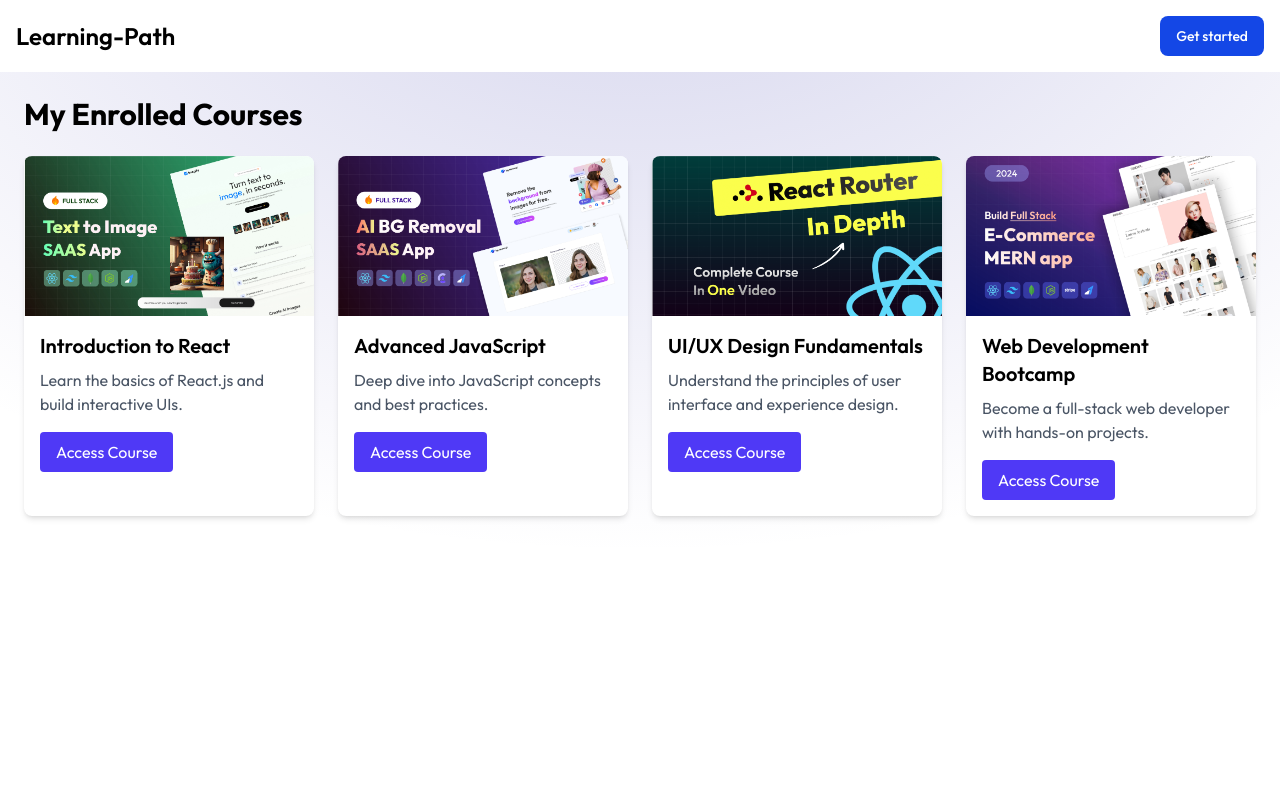
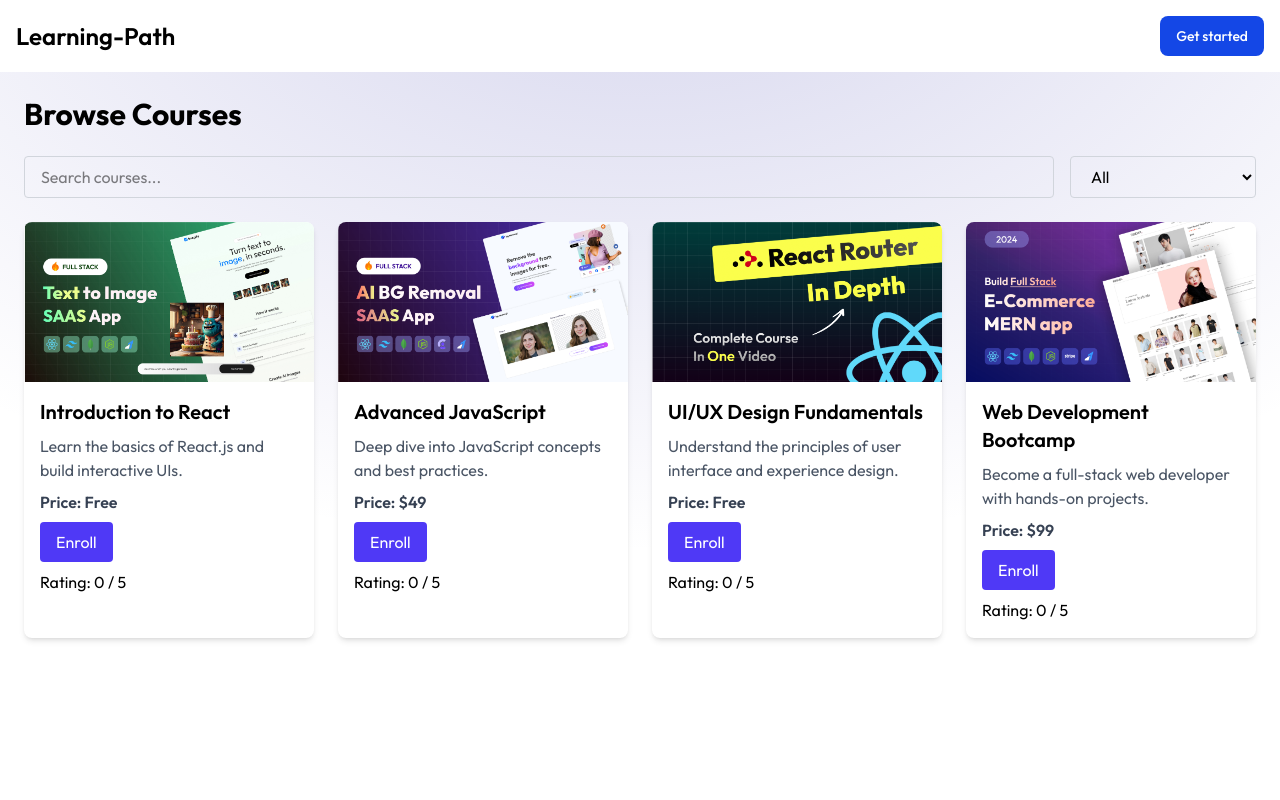
Before and after one commit to Khushalnama/Learning-Path, a React (Vite) app: page /student in a window 1280 px wide. Shown: the top 800 px of the page. Built offline with nearby package versions, Linux system fonts and the light colour scheme.

Commit message:
update student page

```diff
--- a/package.json
+++ b/package.json
@@ -16,6 +16,7 @@
     "rc-progress": "^4.0.0",
     "react": "^19.0.0",
     "react-dom": "^19.0.0",
+    "react-player": "^2.16.0",
     "react-router-dom": "^7.5.3",
     "react-simple-star-rating": "^5.1.7",
     "react-youtube": "^10.1.0",
--- a/src/Pages/Student.jsx
+++ b/src/Pages/Student.jsx
@@ -1,59 +1,314 @@
-import React from 'react';
+import React, { useState, useEffect } from 'react';
+import ReactPlayer from 'react-player';
 import course1 from '../assets/course_1.png';
 import course2 from '../assets/course_2.png';
 import course3 from '../assets/course_3.png';
 import course4 from '../assets/course_4.png';
 
-const courses = [
+const allCourses = [
   {
     id: 1,
     title: 'Introduction to React',
     image: course1,
     description: 'Learn the basics of React.js and build interactive UIs.',
+    topic: 'React',
+    price: 0,
+    lessons: [
+      { id: 1, title: 'React Basics', videoUrl: 'https://www.youtube.com/watch?v=Ke90Tje7VS0' },
+      { id: 2, title: 'React State', videoUrl: 'https://www.youtube.com/watch?v=35lXWvCuM8o' },
+    ],
   },
   {
     id: 2,
     title: 'Advanced JavaScript',
     image: course2,
     description: 'Deep dive into JavaScript concepts and best practices.',
+    topic: 'JavaScript',
+    price: 49,
+    lessons: [
+      { id: 1, title: 'Closures', videoUrl: 'https://www.youtube.com/watch?v=1JsJx1x35c0' },
+      { id: 2, title: 'Async/Await', videoUrl: 'https://www.youtube.com/watch?v=V_Kr9OSfDeU' },
+    ],
   },
   {
     id: 3,
     title: 'UI/UX Design Fundamentals',
     image: course3,
     description: 'Understand the principles of user interface and experience design.',
+    topic: 'Design',
+    price: 0,
+    lessons: [
+      { id: 1, title: 'Design Principles', videoUrl: 'https://www.youtube.com/watch?v=Ovj4hFxko7c' },
+      { id: 2, title: 'User Research', videoUrl: 'https://www.youtube.com/watch?v=Q6p6k0b6v6k' },
+    ],
   },
   {
     id: 4,
     title: 'Web Development Bootcamp',
     image: course4,
     description: 'Become a full-stack web developer with hands-on projects.',
+    topic: 'Web Development',
+    price: 99,
+    lessons: [
+      { id: 1, title: 'HTML & CSS', videoUrl: 'https://www.youtube.com/watch?v=UB1O30fR-EE' },
+      { id: 2, title: 'JavaScript Basics', videoUrl: 'https://www.youtube.com/watch?v=W6NZfCO5SIk' },
+    ],
   },
 ];
 
-const Student = () => {
+const topics = ['All', 'React', 'JavaScript', 'Design', 'Web Development'];
+
+const StudentNew = () => {
+  const [searchTerm, setSearchTerm] = useState('');
+  const [selectedTopic, setSelectedTopic] = useState('All');
+  const [filteredCourses, setFilteredCourses] = useState(allCourses);
+  const [enrolledCourses, setEnrolledCourses] = useState([]);
+  const [selectedCourse, setSelectedCourse] = useState(null);
+  const [currentLesson, setCurrentLesson] = useState(null);
+  const [lessonProgress, setLessonProgress] = useState({});
+  const [comments, setComments] = useState({});
+  const [ratings, setRatings] = useState({});
+
+  useEffect(() => {
+    let filtered = allCourses;
+
+    if (selectedTopic !== 'All') {
+      filtered = filtered.filter((course) => course.topic === selectedTopic);
+    }
+
+    if (searchTerm.trim() !== '') {
+      filtered = filtered.filter((course) =>
+        course.title.toLowerCase().includes(searchTerm.toLowerCase())
+      );
+    }
+
+    setFilteredCourses(filtered);
+  }, [searchTerm, selectedTopic]);
+
+  const handleEnroll = (course) => {
+    if (!enrolledCourses.find((c) => c.id === course.id)) {
+      setEnrolledCourses([...enrolledCourses, course]);
+      alert(`Enrolled in course: ${course.title}`);
+    } else {
+      alert(`Already enrolled in course: ${course.title}`);
+    }
+  };
+
+  const handleSelectCourse = (course) => {
+    setSelectedCourse(course);
+    setCurrentLesson(course.lessons[0]);
+  };
+
+  const handleLessonComplete = (lessonId) => {
+    setLessonProgress((prev) => ({ ...prev, [lessonId]: true }));
+  };
+
+  const handleAddComment = (lessonId, comment) => {
+    setComments((prev) => {
+      const lessonComments = prev[lessonId] || [];
+      return { ...prev, [lessonId]: [...lessonComments, comment] };
+    });
+  };
+
+  const handleRateCourse = (courseId, rating) => {
+    setRatings((prev) => ({ ...prev, [courseId]: rating }));
+  };
+
   return (
     <div className="p-6 max-w-7xl mx-auto">
-      <h1 className="text-3xl font-bold mb-6">My Enrolled Courses</h1>
+      <h1 className="text-3xl font-bold mb-6">Browse Courses</h1>
+
+      {/* Filters */}
+      <div className="flex flex-wrap gap-4 mb-6">
+        <input
+          type="text"
+          placeholder="Search courses..."
+          value={searchTerm}
+          onChange={(e) => setSearchTerm(e.target.value)}
+          className="border border-gray-300 rounded px-4 py-2 flex-grow"
+        />
+        <select
+          value={selectedTopic}
+          onChange={(e) => setSelectedTopic(e.target.value)}
+          className="border border-gray-300 rounded px-4 py-2"
+        >
+          {topics.map((topic) => (
+            <option key={topic} value={topic}>
+              {topic}
+            </option>
+          ))}
+        </select>
+      </div>
+
+      {/* Course List */}
       <div className="grid grid-cols-1 sm:grid-cols-2 md:grid-cols-3 lg:grid-cols-4 gap-6">
-        {courses.map((course) => (
-          <div key={course.id} className="bg-white rounded-lg shadow-md overflow-hidden hover:shadow-xl transition-shadow duration-300">
-            <img src={course.image} alt={course.title} className="w-full h-40 object-cover" />
-            <div className="p-4">
-              <h2 className="text-xl font-semibold mb-2">{course.title}</h2>
-              <p className="text-gray-600 mb-4">{course.description}</p>
-              <button
-                className="bg-indigo-600 text-white px-4 py-2 rounded hover:bg-indigo-700 transition-colors duration-300"
-                onClick={() => alert(`Accessing course: ${course.title}`)}
-              >
-                Access Course
-              </button>
+        {filteredCourses.map((course) => {
+          const isEnrolled = enrolledCourses.find((c) => c.id === course.id);
+          const rating = ratings[course.id] || 0;
+          return (
+            <div
+              key={course.id}
+              className="bg-white rounded-lg shadow-md overflow-hidden hover:shadow-xl transition-shadow duration-300"
+            >
+              <img src={course.image} alt={course.title} className="w-full h-40 object-cover" />
+              <div className="p-4">
+                <h2 className="text-xl font-semibold mb-2">{course.title}</h2>
+                <p className="text-gray-600 mb-2">{course.description}</p>
+                <p className="text-gray-700 font-semibold mb-2">
+                  Price: {course.price === 0 ? 'Free' : `$${course.price}`}
+                </p>
+                <button
+                  className={`px-4 py-2 rounded text-white ${
+                    isEnrolled ? 'bg-gray-400 cursor-not-allowed' : 'bg-indigo-600 hover:bg-indigo-700'
+                  } transition-colors duration-300`}
+                  onClick={() => handleEnroll(course)}
+                  disabled={isEnrolled}
+                >
+                  {isEnrolled ? 'Enrolled' : 'Enroll'}
+                </button>
+                {isEnrolled && (
+                  <button
+                    className="mt-2 px-4 py-2 rounded bg-green-600 text-white hover:bg-green-700 transition-colors duration-300"
+                    onClick={() => handleSelectCourse(course)}
+                  >
+                    Start Learning
+                  </button>
+                )}
+                <div className="mt-2">
+                  <p>Rating: {rating} / 5</p>
+                </div>
+              </div>
             </div>
+          );
+        })}
+      </div>
+
+      {/* Course Player and Details */}
+      {selectedCourse && currentLesson && (
+        <div className="mt-10 bg-white p-6 rounded shadow">
+          <h2 className="text-2xl font-bold mb-4">{selectedCourse.title}</h2>
+          <h3 className="text-xl mb-2">{currentLesson.title}</h3>
+          <ReactPlayer
+            url={currentLesson.videoUrl}
+            controls
+            width="100%"
+            height="360px"
+            onEnded={() => handleLessonComplete(currentLesson.id)}
+          />
+          <div className="mt-4">
+            <h4 className="font-semibold mb-2">Lessons Progress</h4>
+            <ul>
+              {selectedCourse.lessons.map((lesson) => (
+                <li key={lesson.id} className="flex items-center mb-1">
+                  <input
+                    type="checkbox"
+                    checked={!!lessonProgress[lesson.id]}
+                    readOnly
+                    className="mr-2"
+                  />
+                  {lesson.title}
+                </li>
+              ))}
+            </ul>
           </div>
+
+          {/* Comments Section */}
+          <CommentsSection
+            lessonId={currentLesson.id}
+            comments={comments[currentLesson.id] || []}
+            onAddComment={handleAddComment}
+          />
+
+          {/* Rating Section */}
+          <RatingSection
+            courseId={selectedCourse.id}
+            rating={ratings[selectedCourse.id] || 0}
+            onRate={handleRateCourse}
+          />
+        </div>
+      )}
+    </div>
+  );
+};
+
+const CommentsSection = ({ lessonId, comments, onAddComment }) => {
+  const [commentText, setCommentText] = useState('');
+
+  const handleSubmit = () => {
+    if (commentText.trim() !== '') {
+      onAddComment(lessonId, commentText.trim());
+      setCommentText('');
+    }
+  };
+
+  return (
+    <div className="mt-6">
+      <h4 className="font-semibold mb-2">Comments</h4>
+      <ul className="mb-2 max-h-40 overflow-y-auto border border-gray-300 rounded p-2">
+        {comments.length === 0 && <li>No comments yet.</li>}
+        {comments.map((comment, index) => (
+          <li key={index} className="mb-1 border-b border-gray-200 pb-1">
+            {comment}
+          </li>
+        ))}
+      </ul>
+      <textarea
+        className="w-full border border-gray-300 rounded p-2 mb-2"
+        rows={3}
+        value={commentText}
+        onChange={(e) => setCommentText(e.target.value)}
+        placeholder="Add a comment..."
+      />
+      <button
+        className="px-4 py-2 bg-indigo-600 text-white rounded hover:bg-indigo-700 transition-colors duration-300"
+        onClick={handleSubmit}
+      >
+        Submit Comment
+      </button>
+    </div>
+  );
+};
+
+const RatingSection = ({ courseId, rating, onRate }) => {
+  const [currentRating, setCurrentRating] = useState(rating);
+
+  const handleRatingChange = (newRating) => {
+    setCurrentRating(newRating);
+    onRate(courseId, newRating);
+  };
+
+  return (
+    <div className="mt-6">
+      <h4 className="font-semibold mb-2">Rate this Course</h4>
+      <div className="flex space-x-1">
+        {[1, 2, 3, 4, 5].map((star) => (
+          <Star
+            key={star}
+            filled={star <= currentRating}
+            onClick={() => handleRatingChange(star)}
+          />
         ))}
       </div>
     </div>
   );
 };
 
-export default Student;
+const Star = ({ filled, onClick }) => (
+  <svg
+    onClick={onClick}
+    xmlns="http://www.w3.org/2000/svg"
+    fill={filled ? 'gold' : 'none'}
+    viewBox="0 0 24 24"
+    stroke="gold"
+    strokeWidth={2}
+    className="w-6 h-6 cursor-pointer"
+  >
+    <path
+      strokeLinecap="round"
+      strokeLinejoin="round"
+      d="M11.049 2.927c.3-.921 1.603-.921 1.902 0l1.286 3.957a1 1 0 00.95.69h4.162c.969 0 1.371 1.24.588 1.81l-3.37 2.448a1 1 0 00-.364 1.118l1.287 3.957c.3.921-.755 1.688-1.54 1.118l-3.37-2.448a1 1 0 00-1.175 0l-3.37 2.448c-.784.57-1.838-.197-1.539-1.118l1.287-3.957a1 1 0 00-.364-1.118L2.98 9.384c-.783-.57-.38-1.81.588-1.81h4.162a1 1 0 00.95-.69l1.286-3.957z"
+    />
+  </svg>
+);
+
+export default StudentNew;
```
Also changed, not shown: 1 other file (tests, documents, lock files or other folders).
